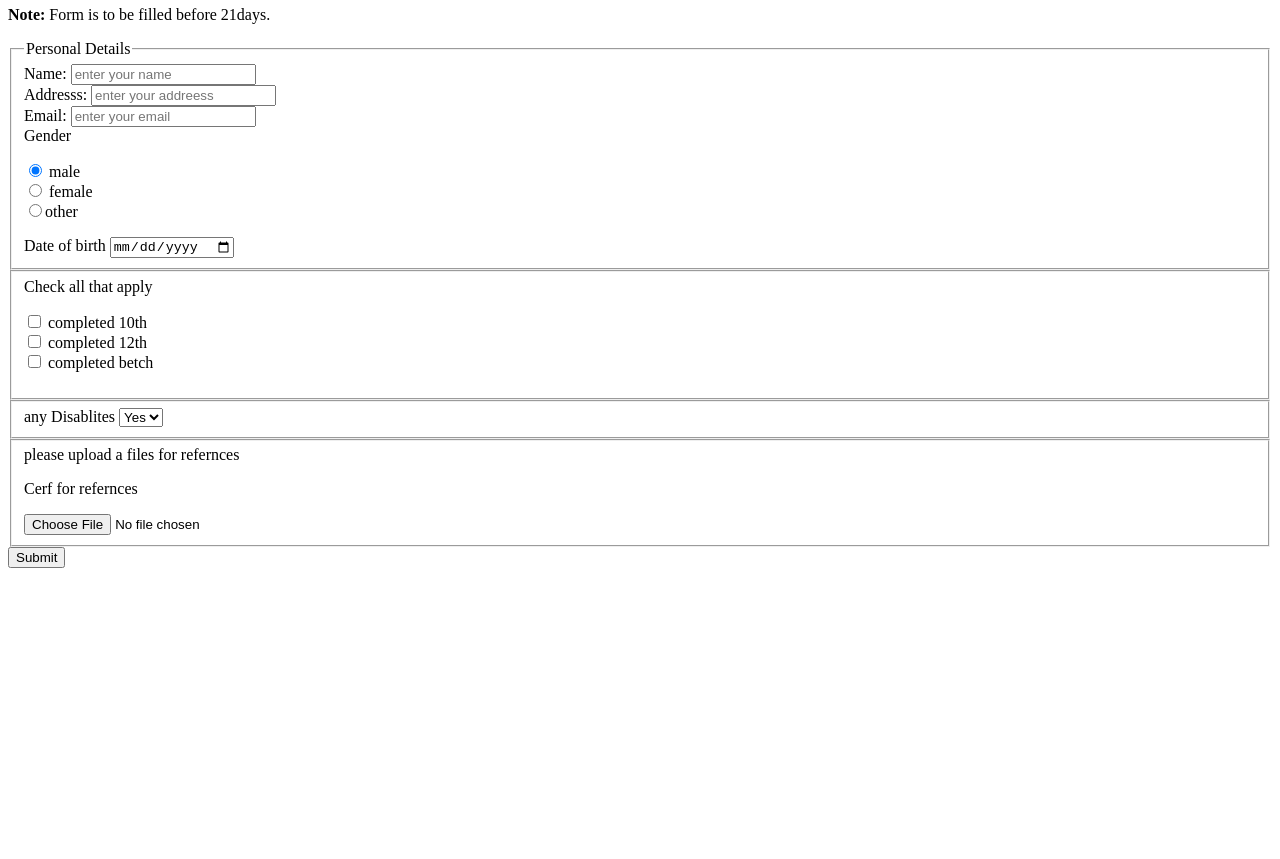
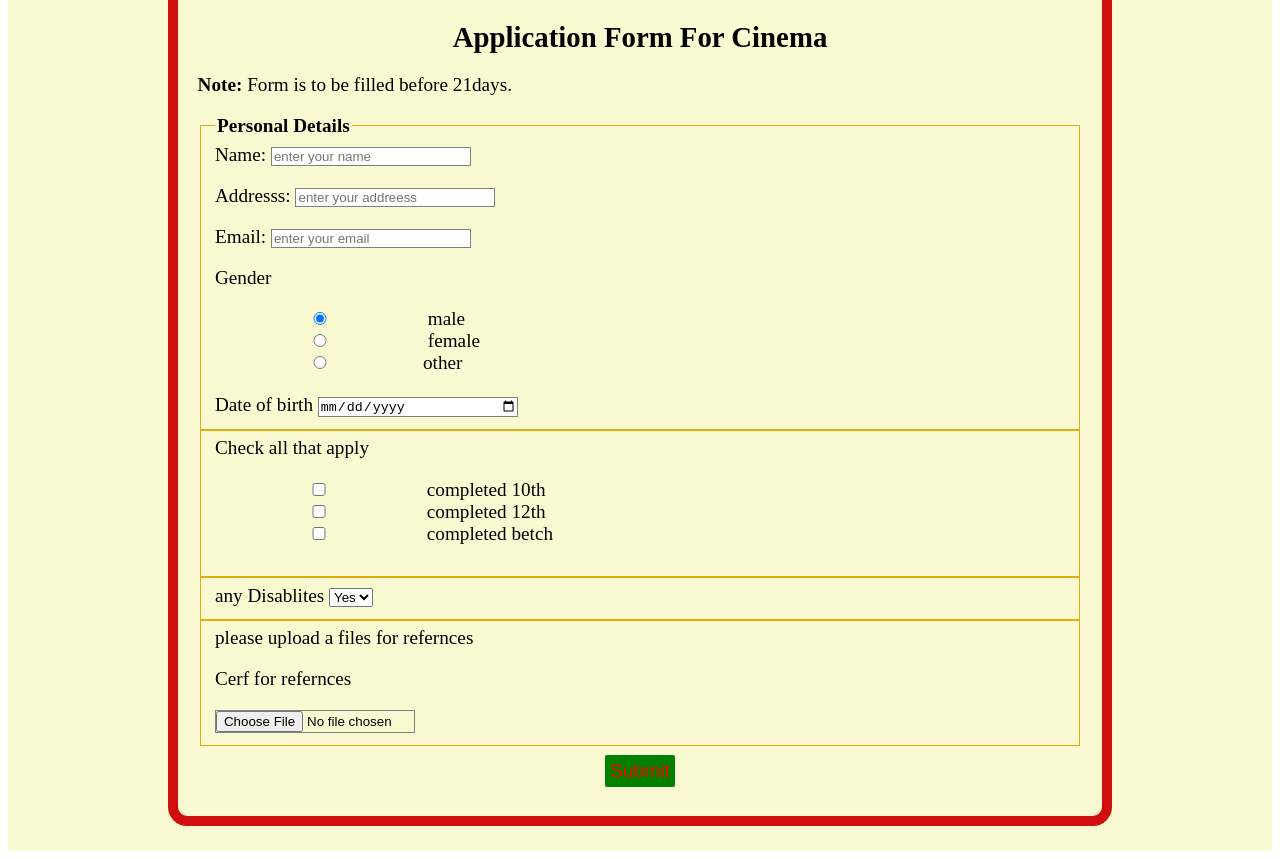
Before and after one commit to saivigneesh456/trainingcodes, a plain HTML site: page Project/surveyform.html in a window 1280 px wide. Shown: the part 60-919 px from the top of the page. Before the commit the page ends 800 px from the top, so only its background shows below. Drawn offline with Linux system fonts and the light colour scheme.

Commit message:
home and form

```diff
--- /dev/null
+++ b/Project/surveyform.css
@@ -0,0 +1,58 @@
+body{
+    font-family: 'Times New Roman', Times, serif;
+    font-size: 1.2em;
+}
+
+#outside{
+    background-color: lightgoldenrodyellow;
+    padding-top:25px;
+    padding-bottom:25px ;
+}
+
+h1{
+    font-size: 1.5em;
+    text-align: center;
+    text-transform: capitalize;
+}
+
+form{
+    margin: 0 auto;
+    width: 70%;
+    padding: 1em;
+    border: 10px solid #d20f0f;
+    border-radius: 1em;
+}
+
+fieldset{
+    border: 1.5px solid rgb(225, 172, 13);
+}
+legend{
+    font-weight: 700;
+}
+
+div+div{
+    margin-top: 1em;
+}
+
+input, textarea {
+    width: 200px;
+    border: 1px solid grey;
+}
+
+
+button{
+    margin: .5em;
+    font-size: 1em;
+    text-transform: capitalize;
+    background-color: green;
+    color: red;
+    border: none;
+    padding: 5px;
+    border-radius:2px;
+}
+
+#submitbutton{
+    display: flex;
+    justify-content: center;
+
+}
--- a/Project/surveyform.html
+++ b/Project/surveyform.html
@@ -1,25 +1,27 @@
 <html>
     <head>
         <title> form </title>
+        <link rel="stylesheet" href="surveyform.css">
         </head>
         <body>
+            <div id="outside">
             <form action="thank.html">
-                    <h1> Application Form</h1>
+                    <h1> Application Form for cinema</h1>
                     <p> <b> Note: </b> Form is to be filled before 21days. </p>
                     <fieldset>
                     <legend> Personal Details</legend>
                     <div>
-                        <label> Name: </label>
+                        <label id="name-label"> Name: </label>
                         <input type="text" placeholder="enter your name">
                         </div>
                         <div>
-                        <label> Addresss:
+                        <label id="addreess-label"> Addresss:
                             <input type="text" placeholder="enter your addreess">
                         </label>
                     </div>
 
                     <div>
-                        <label> Email:
+                        <label id="email-label"> Email:
                             <input type="text" placeholder="enter your email">
                             </label>
                         </div>
@@ -60,10 +62,11 @@
                         <input type="file">
                     </fieldset>
 
-                    <div>
+                    <div id="submitbutton">
                         <button type ="submit"> Submit </button>
                     </div>
+            </form>
+            </div>
 
-            </form>
         </body>
 </html>
--- /dev/null
+++ b/Project/thank.css
@@ -0,0 +1,27 @@
+body{
+    font-family: Arial, Helvetica, sans-serif;
+    background-color: bisque;
+    display: flex;
+    flex-direction: column;
+    align-items: center;
+    justify-content: center;
+    height: 100vh;
+    margin: 0;
+}
+
+h1{
+    text-align: center;
+    font-size: 24px;
+    color: rgb(231, 145, 31);
+    margin-bottom: 20px;
+}
+
+a{
+    color: green;
+    font-weight: bold;
+    font-size: 20px;
+    text-decoration: underline;
+    cursor: pointer;
+    margin-bottom: 20px;
+    margin-top: 20px;
+}
```
Also changed, not shown: Project/home.html (+37 -2 lines), Project/thank.html (+1 -0 lines).
